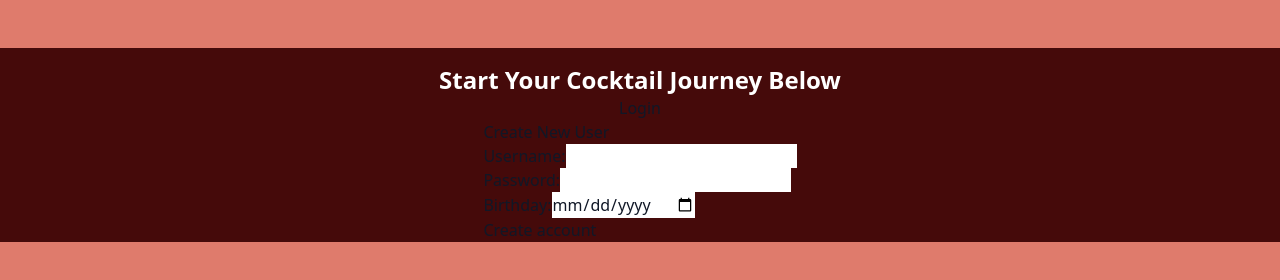
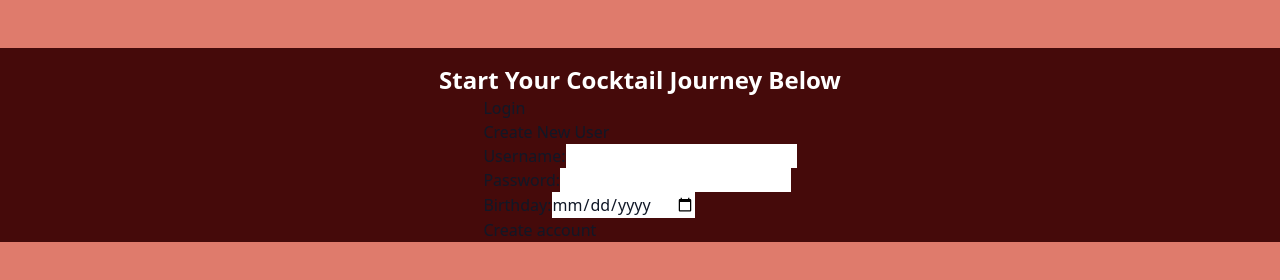
Before and after one commit to Iteration-Project-DN-CC/IterationProjectDNCC, a React app: page / in a window 1280 px wide. Shown: the part 144-424 px from the top of the page. Built offline with nearby package versions, Linux system fonts and the light colour scheme.

Commit message:
fixed persistence of signup button after login

```diff
--- a/client/App.jsx
+++ b/client/App.jsx
@@ -24,17 +24,33 @@ const App = () => {
         <h1 className='bg-red-950 text-white header text-center text-2xl font-bold mt-4'>
           Start Your Cocktail Journey Below
         </h1>
-        {!user && !loginButton ? (
-          <button onClick={toggleLogin}>Login</button>
+        {!user ? (
+          !loginButton ? (
+            <div>
+              <button onClick={toggleLogin}>Login</button>
+              <CreateNewUser setUser={setUser} />
+            </div>
+          ) : (
+            <div>
+              <button onClick={toggleLogin}>Sign up</button>
+              <Login setUser={setUser} />
+            </div>
+          )
         ) : (
-          <button onClick={toggleLogin}>Sign up</button>
+          <UserInput />
         )}
-        {loginButton && !user && <Login setUser={setUser} />}
-        {!loginButton && !user && <CreateNewUser setUser={setUser} />}
-        {user && <UserInput />}
       </main>
     </div>
   );
 };
 
 export default App;
+
+//     {!user && !loginButton ? (
+//   <button onClick={toggleLogin}>Login</button>
+// ) : (
+//   <button onClick={toggleLogin}>Sign up</button>
+// )}
+// {loginButton && !user && <Login setUser={setUser} />}
+// {!loginButton && !user && <CreateNewUser setUser={setUser} />}
+// {user && <UserInput />}
```
